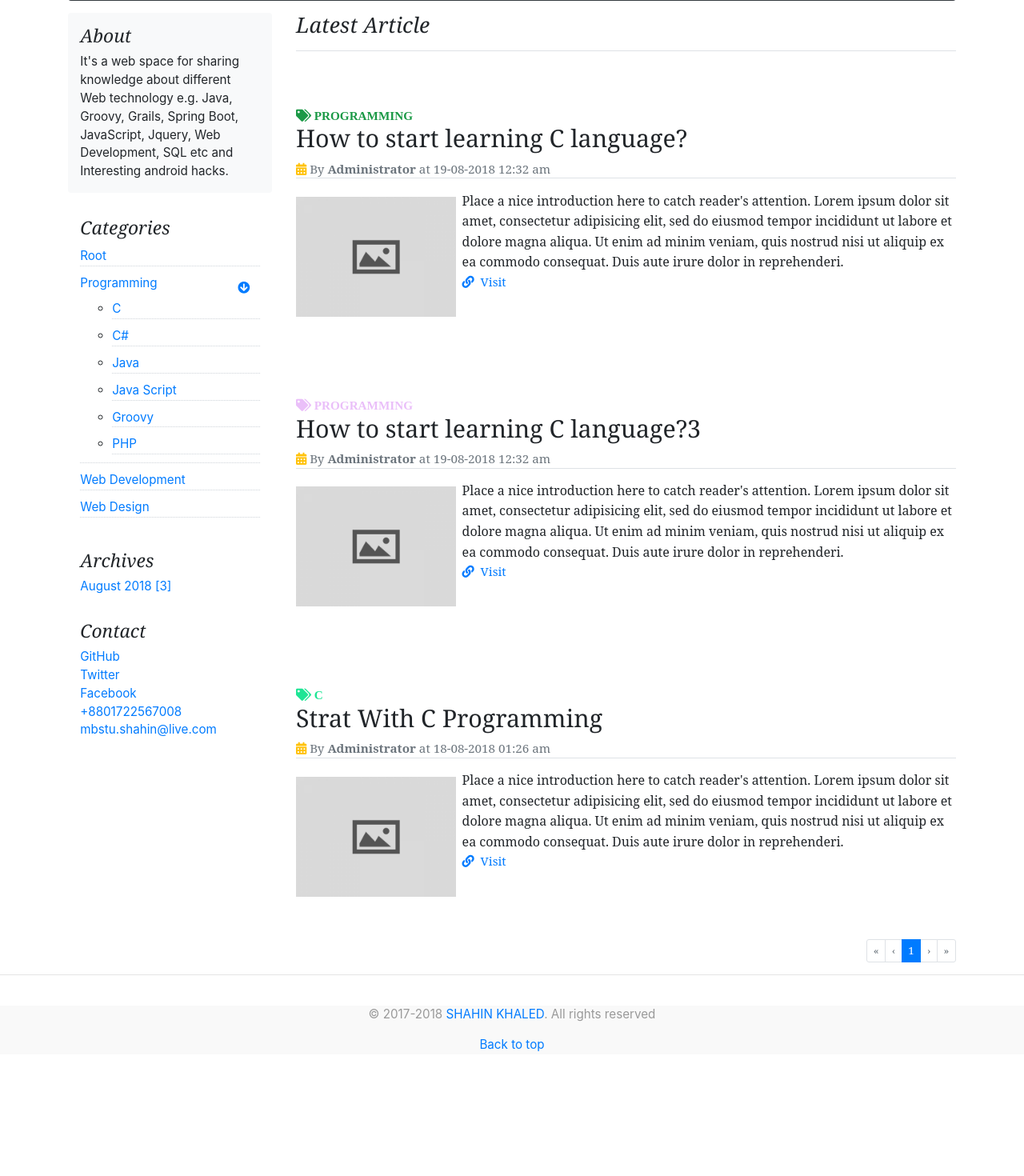
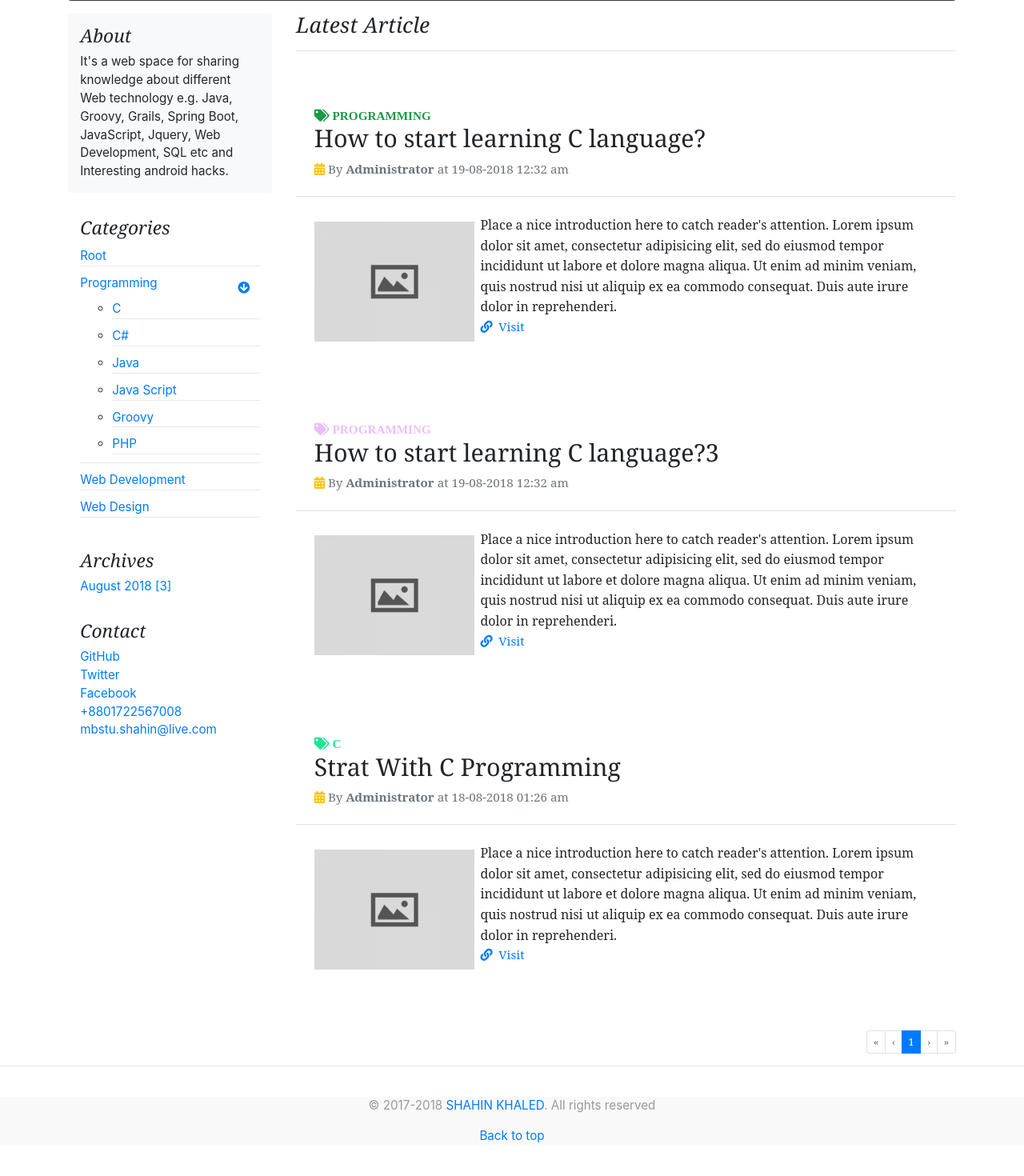
Before and after one commit to shahin-it/ciBlog, a CodeIgniter app: page /database/ in a window 1280 px wide. Shown: the part 478-1948 px from the top of the page at 80% size. Before the commit the page ends 1792 px from the top, so only its background shows below. Run offline with CodeIgniter, Linux system fonts and the light colour scheme; data comes from the database, SQL or seed files in the repository; data that the repository does not hold is empty; some libraries are stand-ins or nearby versions; some web fonts are replaced.

Commit message:
Design Update

```diff
--- a/application/views/blog/postListing.php
+++ b/application/views/blog/postListing.php
@@ -9,8 +9,8 @@ if($items) {
 	</div>
 	<div class="list-items post-listing">
 		<?php foreach ($items as $post) {?>
-			<div class="list-item py-5">
-				<div class="post-title">
+			<div class="list-item my-5">
+				<div class="post-title p-4">
 					<div class="post-info">
 						<span class="category font-weight-bold"><a class="fas fa-tags random-color" href="<?php echo base_url("category/".$post["category"])?>"> <?php echo $post["_category"]?></a></span>
 					</div>
@@ -19,7 +19,7 @@ if($items) {
 						<i class="fas fa-calendar-alt text-warning"></i><span> <?php echo "By <b>".$post["_user"]."</b> at ".$post["created"] ?></span>
 					</div>
 				</div>
-				<div class="post-card clearfix pt-3 border-top">
+				<div class="post-card clearfix p-4 border-top">
 					<div class="overflow-hide mr-2 my-2 float-left" style="max-width: 200px; max-height: 200px">
 						<a href="<?php echo base_url("post/".$post["id"]); ?>">
 							<img class="img-fluid" alt="<?php echo $post["name"]?>" src="<?php echo(base_url($post["thumb"] ? $post["thumb"]: Constant::NO_IMAGE_THUMB))?>">
--- a/asset/css/site.css
+++ b/asset/css/site.css
@@ -65,6 +65,11 @@
 
 .post-info {
 	text-transform: uppercase;
+}
+.post-listing .list-item:hover {
+    cursor: pointer;
+	-webkit-box-shadow: 0 3px 3px -2px rgba(0,0,0,.2), 0 3px 4px 0 rgba(0,0,0,.14), 0 1px 8px 0 rgba(0,0,0,.12);
+	box-shadow: 0 3px 3px -2px rgba(0,0,0,.2), 0 3px 4px 0 rgba(0,0,0,.14), 0 1px 8px 0 rgba(0,0,0,.12);
 }
 .post-listing, .post-single {
 	font-family: "Noto Serif",Georgia,"Times New Roman",Times,serif;
```
